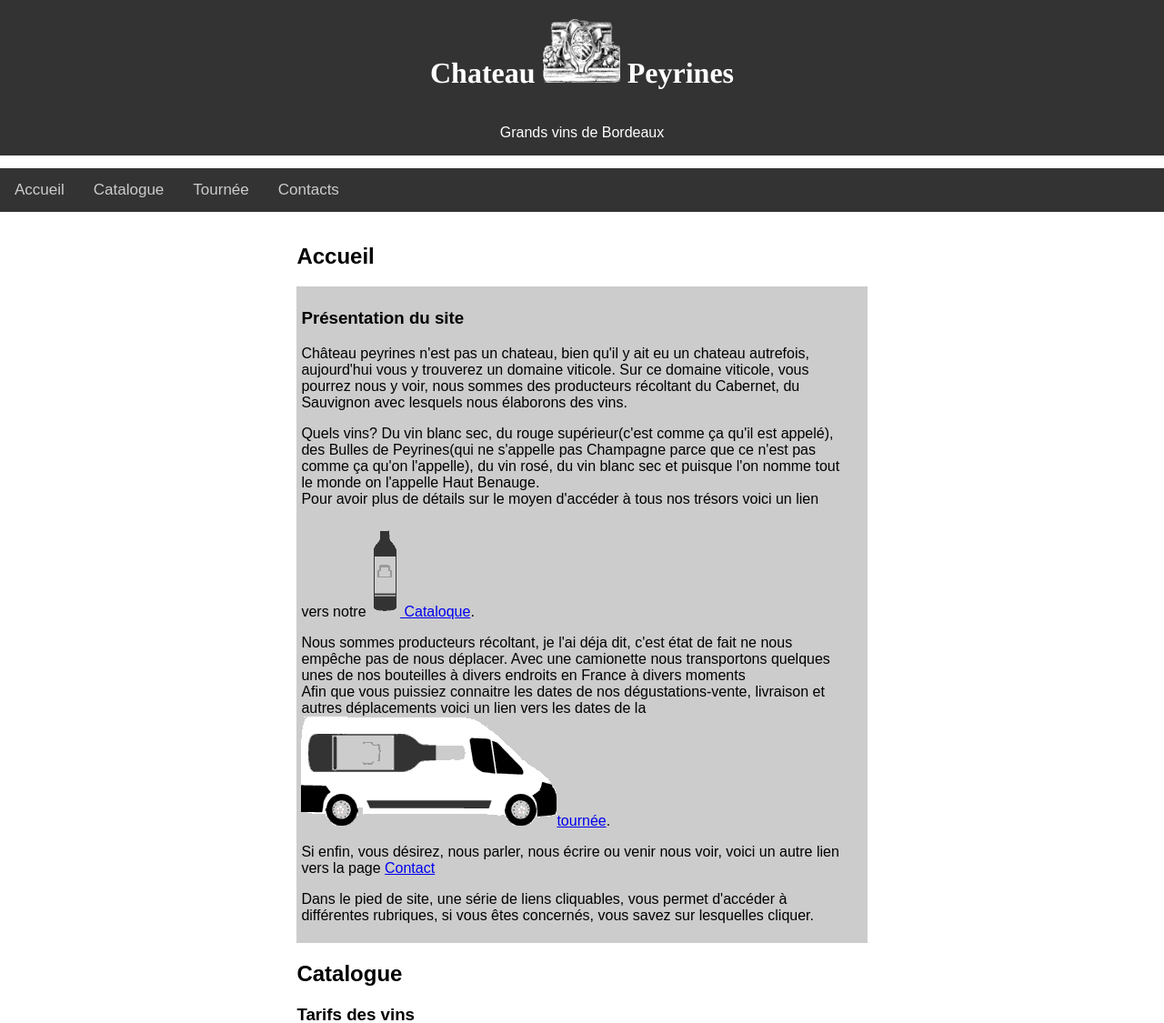
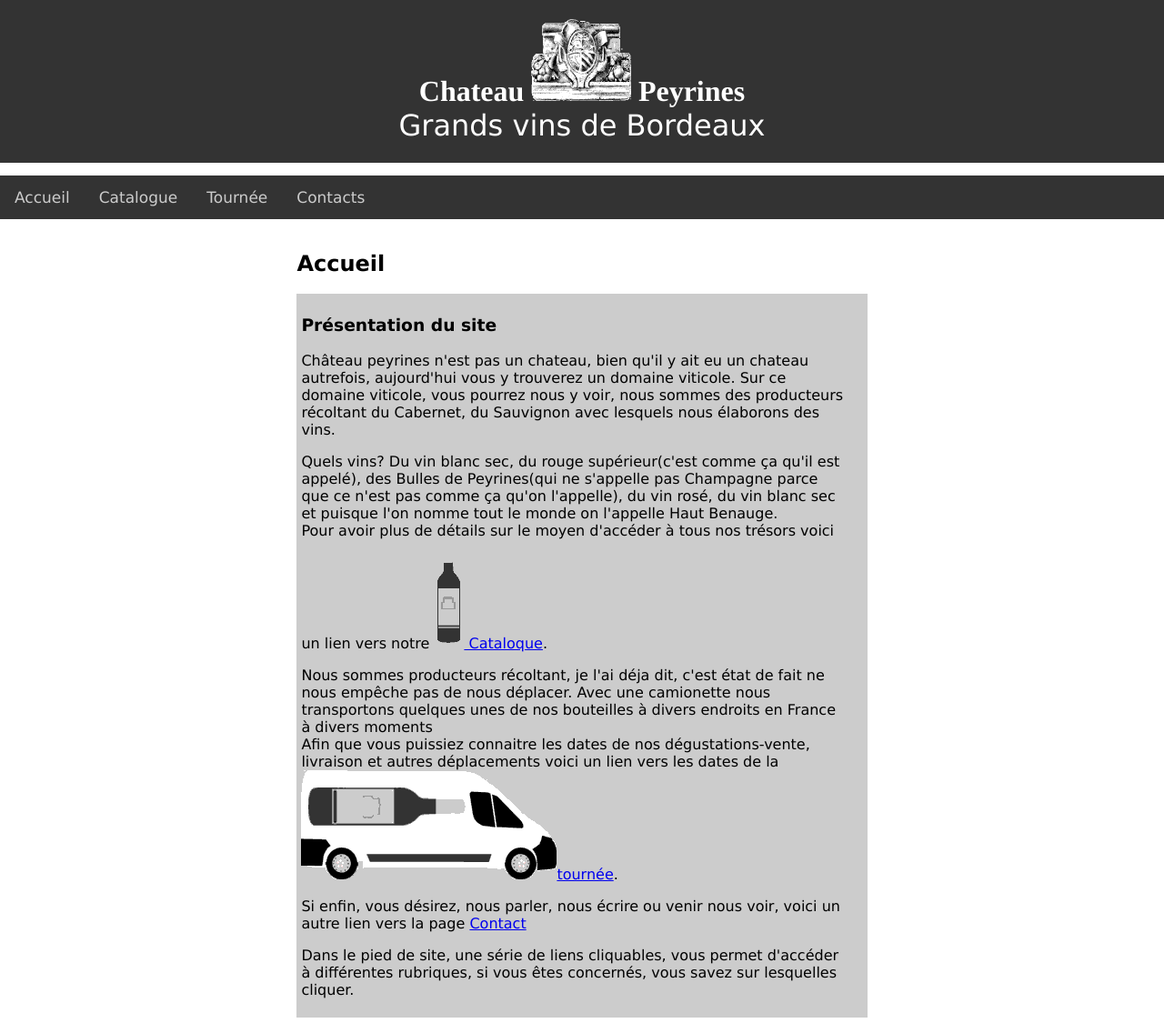
Before and after one commit to wawatusee/chateau-peyrines_json, a PHP site: page /public/index.php in a window 1280 px wide. Shown: the top 1125 px of the page at 91% size. Run offline with PHP 8.4, Linux system fonts and the light colour scheme.

Commit message:
Modification du header integration du sous titre grands vins de bordeaux dans le H1

```diff
--- a/inc/header.php
+++ b/inc/header.php
@@ -1,4 +1,3 @@
 <header>
-    <h1>Chateau<img class="logo" src="img/main-logo.png" alt="logo-site">Peyrines</h1>
-    <p><?php echo $titleWebSite[1]?></p>
+    <h1>Chateau<img class="logo" src="img/main-logo.png" alt="logo-site">Peyrines<span><?php echo $titleWebSite[1]?></span></h1>
 </header>
--- a/public/css/style.css
+++ b/public/css/style.css
@@ -11,7 +11,7 @@
   }
 body {
     margin: 0;
-    font-family: Arial, Helvetica, sans-serif;
+    font-family: Verdana, Geneva, Tahoma, sans-serif;
     display: grid; /*Transforme la balise body en contenur grid*/
     grid-template-rows: auto auto 1fr auto;
     /*défini la hauteur que les lignes de la grille doivent occuper. Auto correspond à la hauteur par défaut de la ligne (en fonction de ce qu'il y a dedans donc). Fr (fraction) permet d'occuper l'espace restant*/
@@ -41,10 +41,13 @@ body {
   }
   .logo{
     margin:0 8px 0  8px;
-    height: 70px;
+    height: 90px;
   }
-  header>p{
-
+  h1>span{
+    display: block;
+    font-style: normal;
+    font-weight: lighter;
+    font-family: Verdana, Geneva, Tahoma, sans-serif;
   }
   /*End header*/
 /**********************/
```
